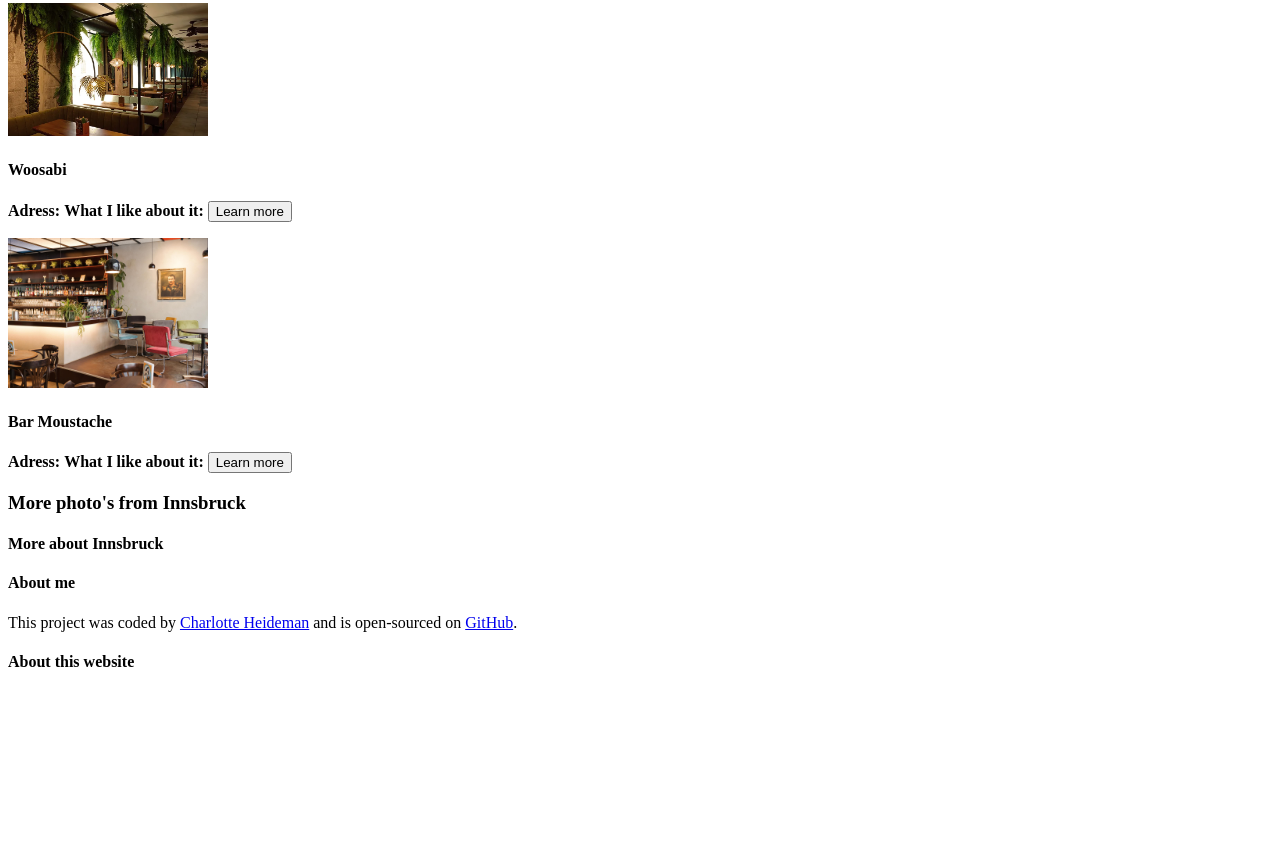
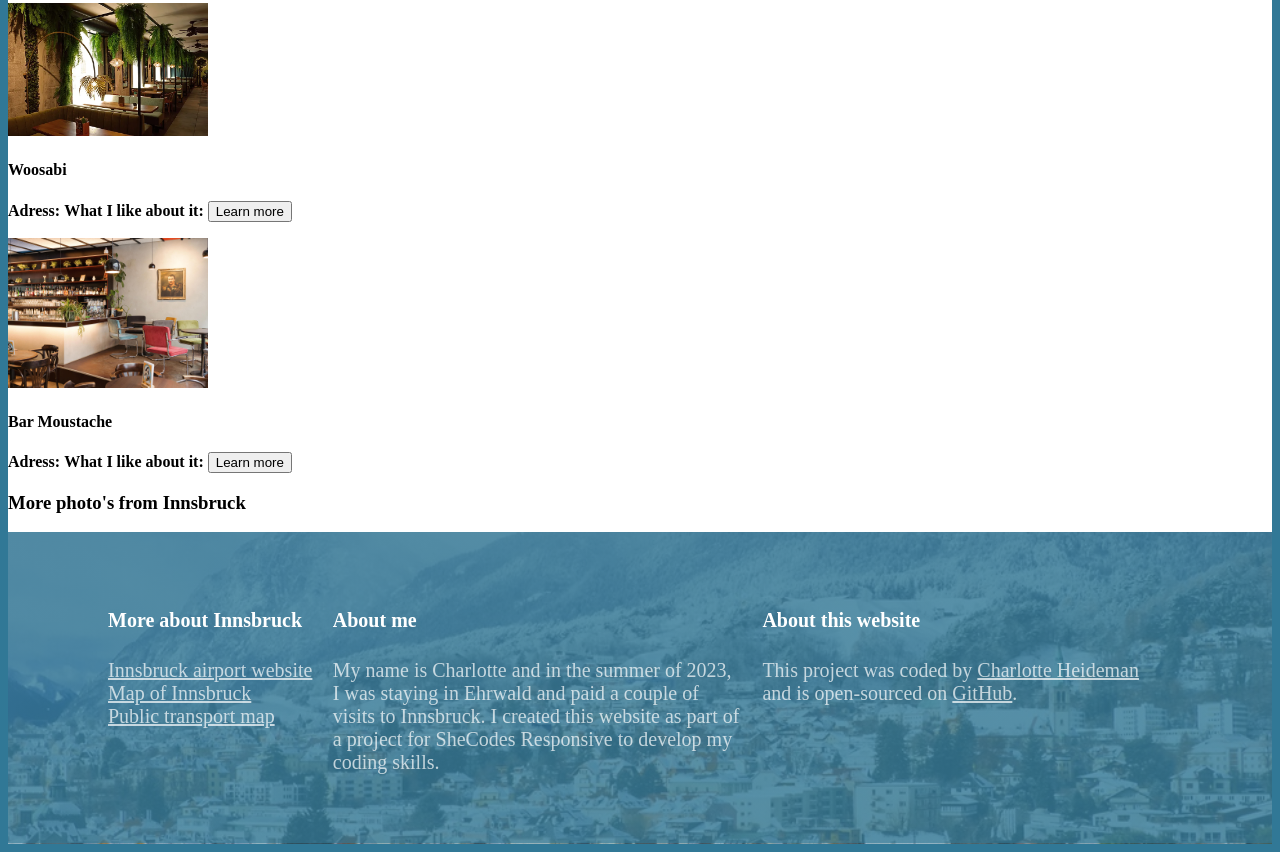
Before and after one commit to MarieCharlotteHeideman/innsbruck-guide, a plain HTML site: page index.html in a window 1280 px wide. Shown: the part 1525-2377 px from the top of the page. Before the commit the page ends 2217 px from the top, so only its background shows below. Drawn offline with Linux system fonts and the light colour scheme.

Commit message:
Added the footer

```diff
--- a/index.html
+++ b/index.html
@@ -76,8 +76,41 @@
       <h3>More photo's from Innsbruck</h3>
 
       <footer>
+        <div>
           <h4>More about Innsbruck</h4>
+          <ul>
+            <li>
+              <a href="https://www.innsbruck-airport.com/en/"
+                >Innsbruck airport website</a
+              >
+            </li>
+            <li>
+              <a
+                href="https://www.innsbruck.info/nl/bestemming/reistips/steden-en-stadsplattegronden.html"
+                >Map of Innsbruck</a
+              >
+            </li>
+            <li>
+              <a
+                href="https://www.innsbruck.info/blog/en/people-stories/buses-bikes-and-big-red-trams-public-transport-in-innsbruck/"
+                >Public transport map</a
+              >
+            </li>
+          </ul>
+        </div>
+
+        <div>
           <h4>About me</h4>
+          <p>
+            My name is Charlotte and in the summer of 2023, I was staying in
+            Ehrwald and paid a couple of visits to Innsbruck. I created this
+            website as part of a project for SheCodes Responsive to develop my
+            coding skills.
+          </p>
+        </div>
+
+        <div>
+          <h4>About this website</h4>
           <p>
             This project was coded by
             <a href="https://subtle-capybara-86bdf3.netlify.app/"
@@ -88,7 +121,7 @@
               >GitHub</a
             >.
           </p>
-        <h4>About this website</h4>
+        </div>
       </footer>
     </div>
   </body>
--- a/style.css
+++ b/style.css
@@ -1,9 +1,15 @@
 body {
+  background-color: rgb(49, 120, 150);
 }
 
 .container {
+  background-color: white;
   max-width: 1400px;
   margin: 0 auto;
+}
+
+a {
+  color: white;
 }
 
 header {
@@ -46,7 +52,40 @@ header a:hover {
   background-color: rgba(0, 0, 0, 0.3);
 }
 
-@media (max-width: 900px) {
+footer {
+  background-image: linear-gradient(
+      rgba(49, 120, 150, 0.8),
+      rgba(49, 120, 150, 0.8)
+    ),
+    url("/images/innsbruck-footer.jpg");
+  background-repeat: no repeat;
+  background-size: cover;
+  background-position: center;
+  color: white;
+}
+
+footer {
+  font-size: 20px;
+  padding: 50px 100px;
+  display: grid;
+  grid-template-columns: 1fr 2fr 2fr;
+  grid-gap: 20px;
+}
+
+footer ul {
+  padding: 0;
+  opacity: 0.7;
+}
+
+footer li {
+  list-style: none;
+}
+
+footer p {
+  opacity: 0.7;
+}
+
+@media (max-width: 960px) {
   header {
     padding: 30px;
   }
```
Also changed, not shown: images/Innsbruck-footer.jpg (added). Lines whose indentation alone changed are shown as unchanged.
